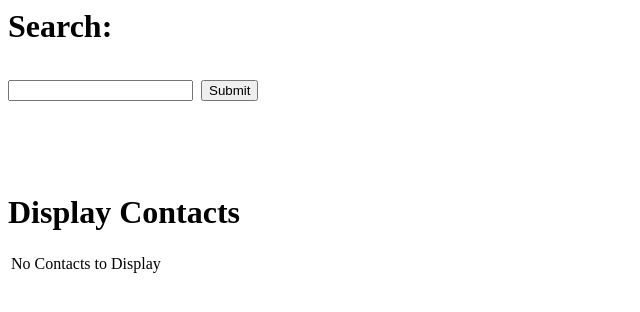
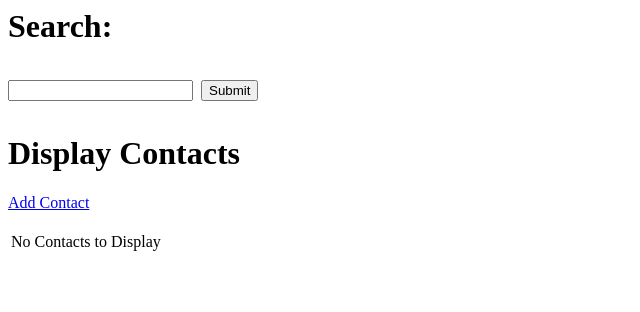
Before and after one commit to charantejs/Contacts, a Django app: page /phonebook/ in a window 1280 px wide. Shown: the top 312 px of the page, without its empty margins (0-640 px from the left). Run offline with Django 3.2, Linux system fonts and the light colour scheme; data that the repository does not hold is empty; parts of the project's set-up code (start-up, migrations or seed data) failed here and were passed over.

Commit message:
add contact link addd in display_contacts template

```diff
--- a/Contacts/templates/display_contacts.html
+++ b/Contacts/templates/display_contacts.html
@@ -23,9 +23,9 @@
 	<input type="text" name="query" id="contactSearchField" class="validate[required]" autocomplete=off />
 	<input type="submit" value="Submit" id="submit" />
     </form>
-    <br />
 
     <h1>Display Contacts</h1>
+	<a href="/phonebook/add-contact/" >Add Contact</a><br /><br>
     <table>
 	{% for person in persons %}
 	    <tr>
```
